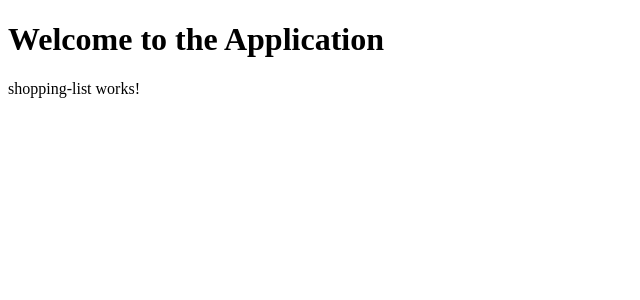
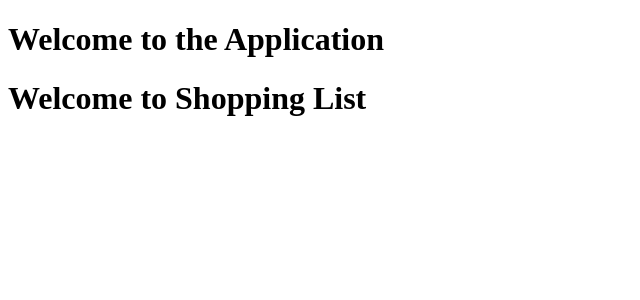
Before and after one commit to DeepakAthikayala/GitDemo, an Angular app in the folder my-app/: page / in a window 1280 px wide. Shown: the top 300 px of the page, without its empty margins (0-640 px from the left). Built offline with nearby package versions, Linux system fonts and the light colour scheme.

Commit message:
devB: Using stash

```diff
--- a/my-app/src/app/shopping-list/shopping-list.component.html
+++ b/my-app/src/app/shopping-list/shopping-list.component.html
@@ -1 +1 @@
-<p>shopping-list works!</p>
+<h1>Welcome to Shopping List</h1>
```
